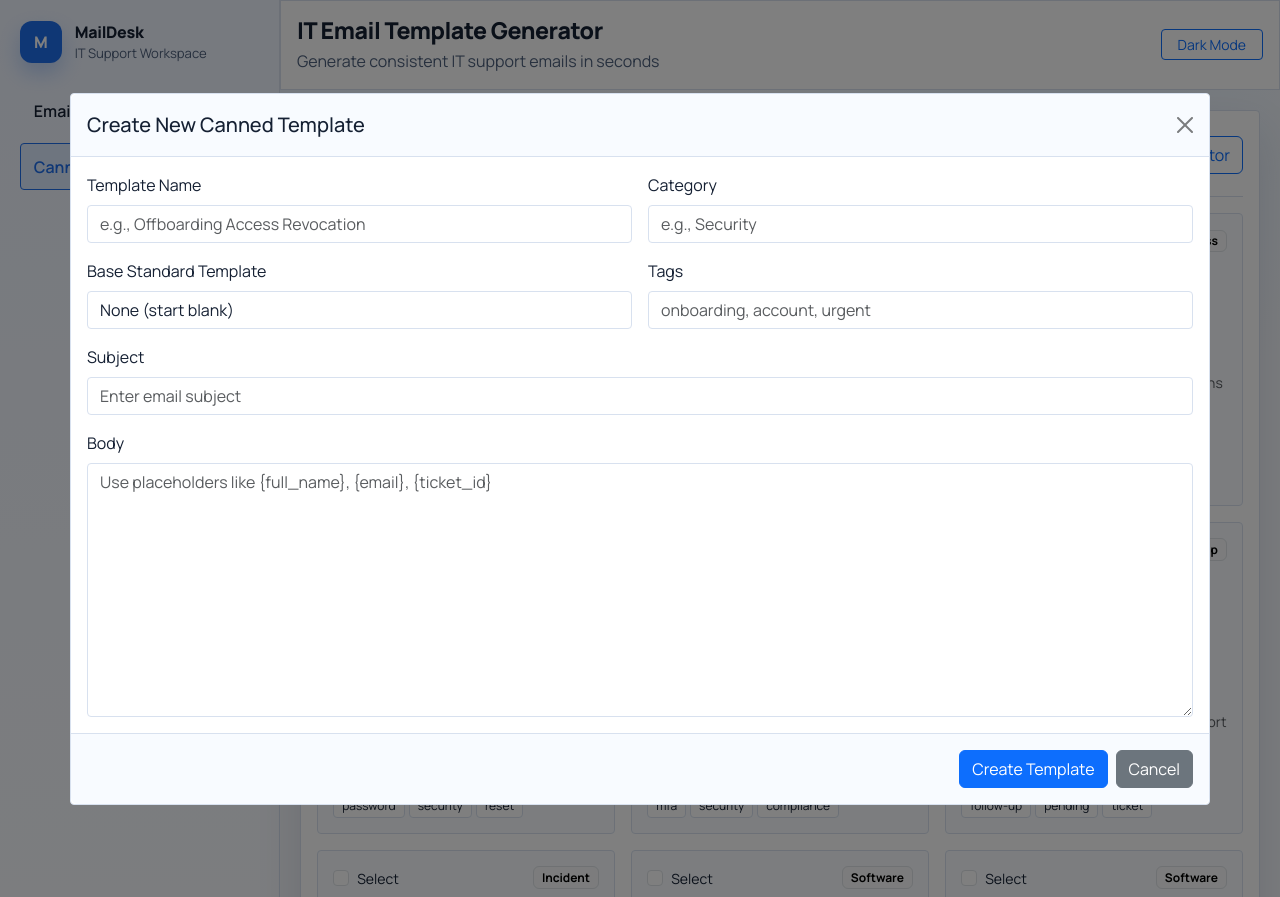
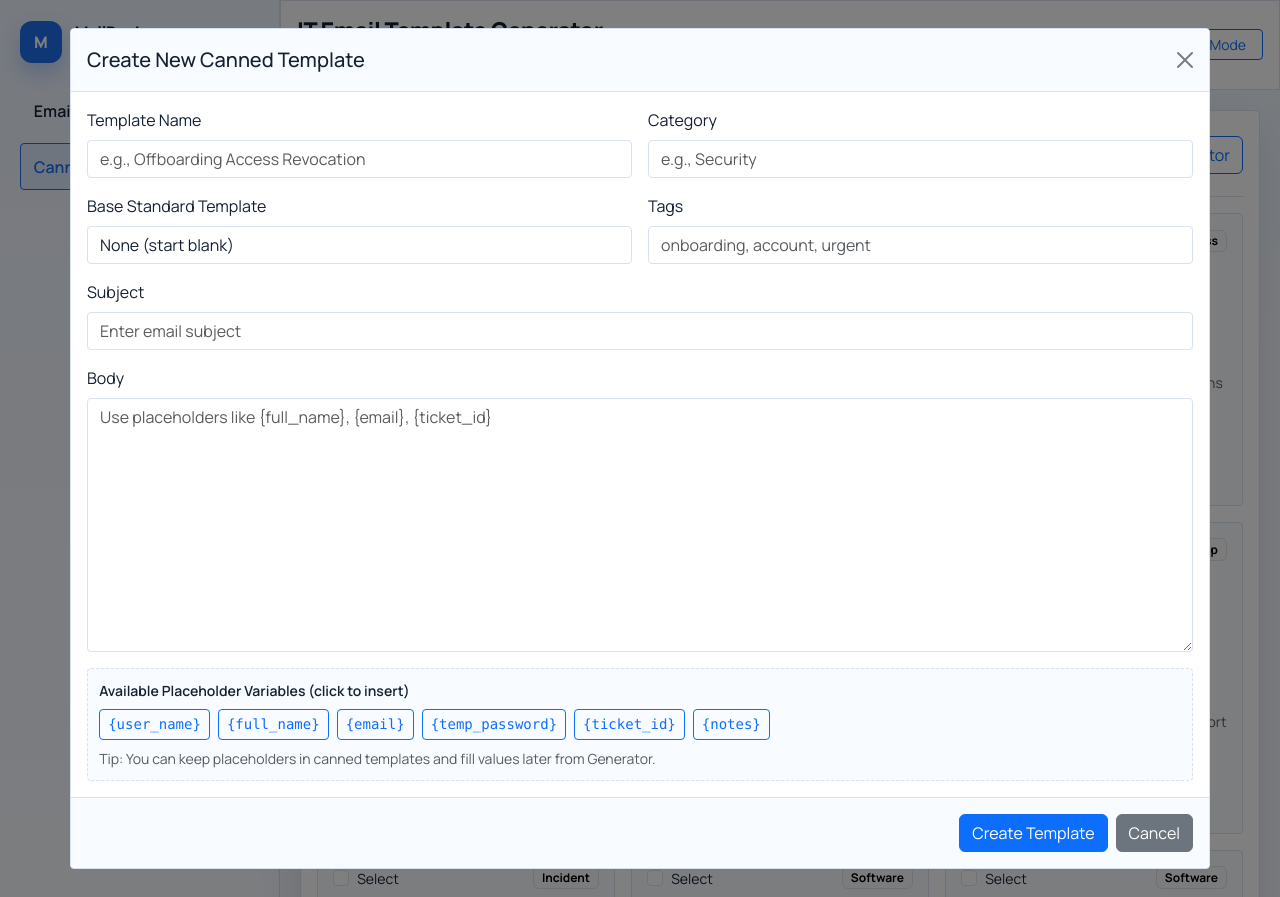
Before and after one commit to rizwansammo/MailDesk, a Flask app: page /canned-emails in a window 1280 px wide, after a click on "Create New". Run offline with Flask 3, Linux system fonts and the light colour scheme.

Commit message:
Placeholder Adjustment

```diff
--- a/app.py
+++ b/app.py
@@ -218,7 +218,11 @@ def safe_format(template_text: str, values: dict[str, str]) -> str:
     }
 
     default_values = {key: "{" + key + "}" for key in parsed_keys}
-    default_values.update(values)
+
+    for key, value in values.items():
+        if key in default_values and value.strip():
+            default_values[key] = value
+
     return template_text.format_map(default_values)
 
 
@@ -259,6 +263,7 @@ def canned_emails_page() -> str:
         "canned_emails.html",
         canned_emails=canned_items,
         standard_templates=standard_template_presets(),
+        field_definitions=FIELD_DEFINITIONS,
         current_year=datetime.now().year,
         active_page="canned-emails",
     )
--- a/static/css/style.css
+++ b/static/css/style.css
@@ -347,6 +347,17 @@ html[data-theme="dark"] .btn-outline-danger:focus {
   color: #1a1f2c;
 }
 
+.placeholder-reference-box {
+  border: 1px dashed var(--border);
+  background: var(--surface-soft);
+  border-radius: 4px;
+  padding: 0.7rem;
+}
+
+.placeholder-token-btn {
+  font-family: "Consolas", "Courier New", monospace;
+}
+
 .footer-note {
   color: var(--text-muted);
 }
--- a/static/js/canned_emails.js
+++ b/static/js/canned_emails.js
@@ -12,6 +12,7 @@ const createTemplateStatus = document.getElementById("createTemplateStatus");
 const baseTemplateSelect = document.getElementById("baseStandardTemplate");
 const newTemplateSubject = document.getElementById("newTemplateSubject");
 const newTemplateBody = document.getElementById("newTemplateBody");
+const placeholderTokenButtons = document.querySelectorAll(".placeholder-token-btn");
 
 const previewModalElement = document.getElementById("previewModal");
 const createModalElement = document.getElementById("createTemplateModal");
@@ -84,6 +85,19 @@ function applyBaseTemplate() {
 
   newTemplateSubject.value = selected.subject || "";
   newTemplateBody.value = selected.body || "";
+}
+
+function insertAtCursor(textarea, token) {
+  const start = textarea.selectionStart ?? textarea.value.length;
+  const end = textarea.selectionEnd ?? textarea.value.length;
+  const before = textarea.value.slice(0, start);
+  const after = textarea.value.slice(end);
+
+  textarea.value = `${before}${token}${after}`;
+
+  const nextPos = start + token.length;
+  textarea.focus();
+  textarea.setSelectionRange(nextPos, nextPos);
 }
 
 async function createTemplate(event) {
@@ -176,6 +190,17 @@ function initLibraryPage() {
     baseTemplateSelect.addEventListener("change", applyBaseTemplate);
   }
 
+  placeholderTokenButtons.forEach((button) => {
+    button.addEventListener("click", () => {
+      const token = button.getAttribute("data-placeholder-token");
+      if (!token || !newTemplateBody) {
+        return;
+      }
+
+      insertAtCursor(newTemplateBody, token);
+    });
+  });
+
   previewEditor.addEventListener("input", () => {
     copyBtn.disabled = !previewEditor.value.trim();
   });
--- a/templates/canned_emails.html
+++ b/templates/canned_emails.html
@@ -102,6 +102,28 @@
             <label for="newTemplateBody" class="form-label">Body</label>
             <textarea id="newTemplateBody" name="body" class="form-control" rows="10" placeholder="Use placeholders like {full_name}, {email}, {ticket_id}" required></textarea>
           </div>
+          <div class="col-12">
+            <div class="placeholder-reference-box">
+              <div class="small fw-semibold mb-2">Available Placeholder Variables (click to insert)</div>
+              <div class="d-flex flex-wrap gap-2">
+                {% for key, field in field_definitions.items() %}
+                  {% if key not in ["custom_template_name", "custom_subject", "custom_body"] %}
+                    <button
+                      type="button"
+                      class="btn btn-sm btn-outline-primary placeholder-token-btn"
+                      data-placeholder-token="{{ '{' ~ key ~ '}' }}"
+                      title="{{ field.label }}"
+                    >
+                      {{ '{' ~ key ~ '}' }}
+                    </button>
+                  {% endif %}
+                {% endfor %}
+              </div>
+              <div class="small text-muted mt-2">
+                Tip: You can keep placeholders in canned templates and fill values later from Generator.
+              </div>
+            </div>
+          </div>
         </div>
       </div>
       <div class="modal-footer d-flex justify-content-between flex-wrap gap-2">
@@ -120,6 +142,7 @@
 <script>
   window.CANNED_EMAILS = {{ canned_emails | tojson }};
   window.STANDARD_TEMPLATES = {{ standard_templates | tojson }};
+  window.FIELD_DEFINITIONS = {{ field_definitions | tojson }};
 </script>
 {% endblock %}
 
```
